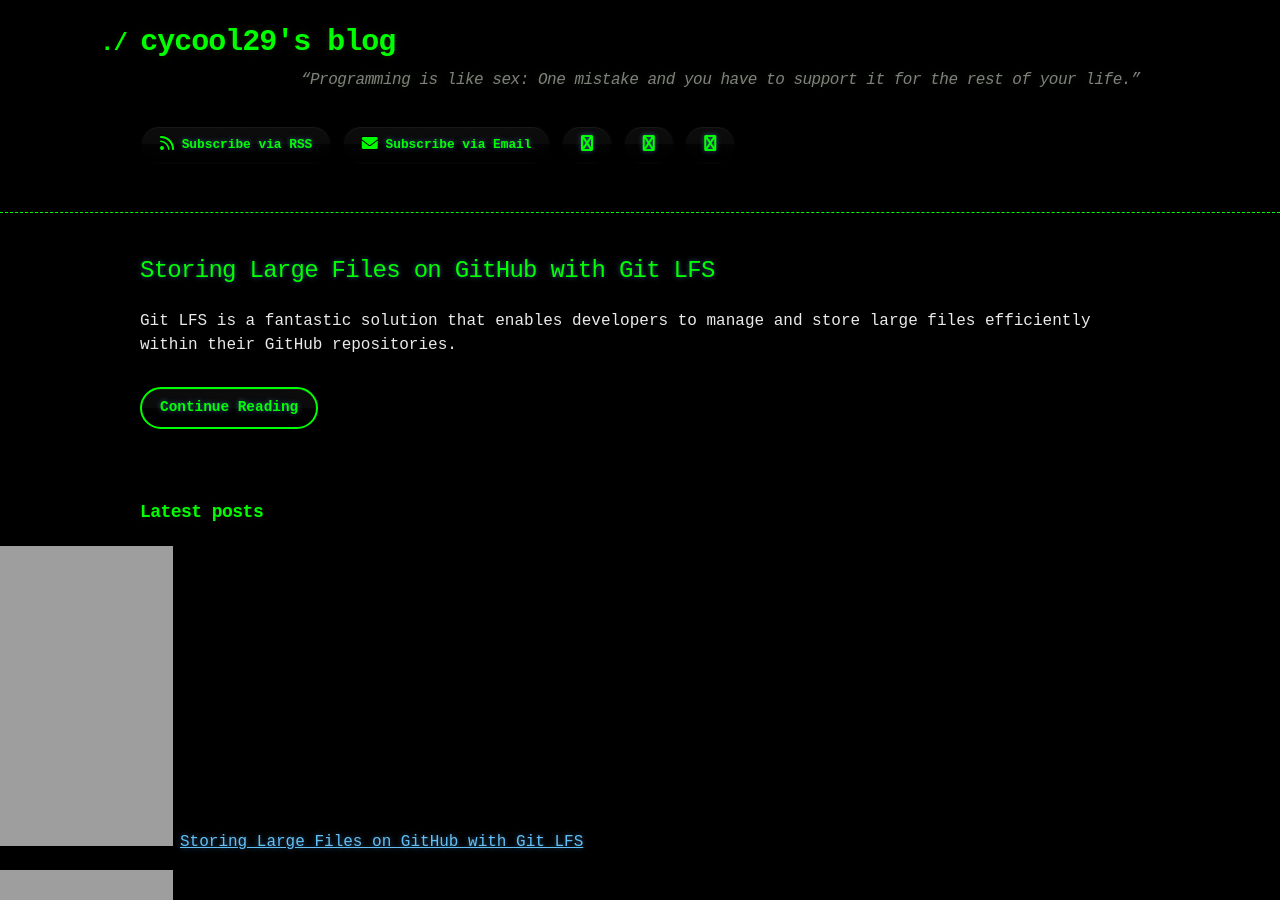
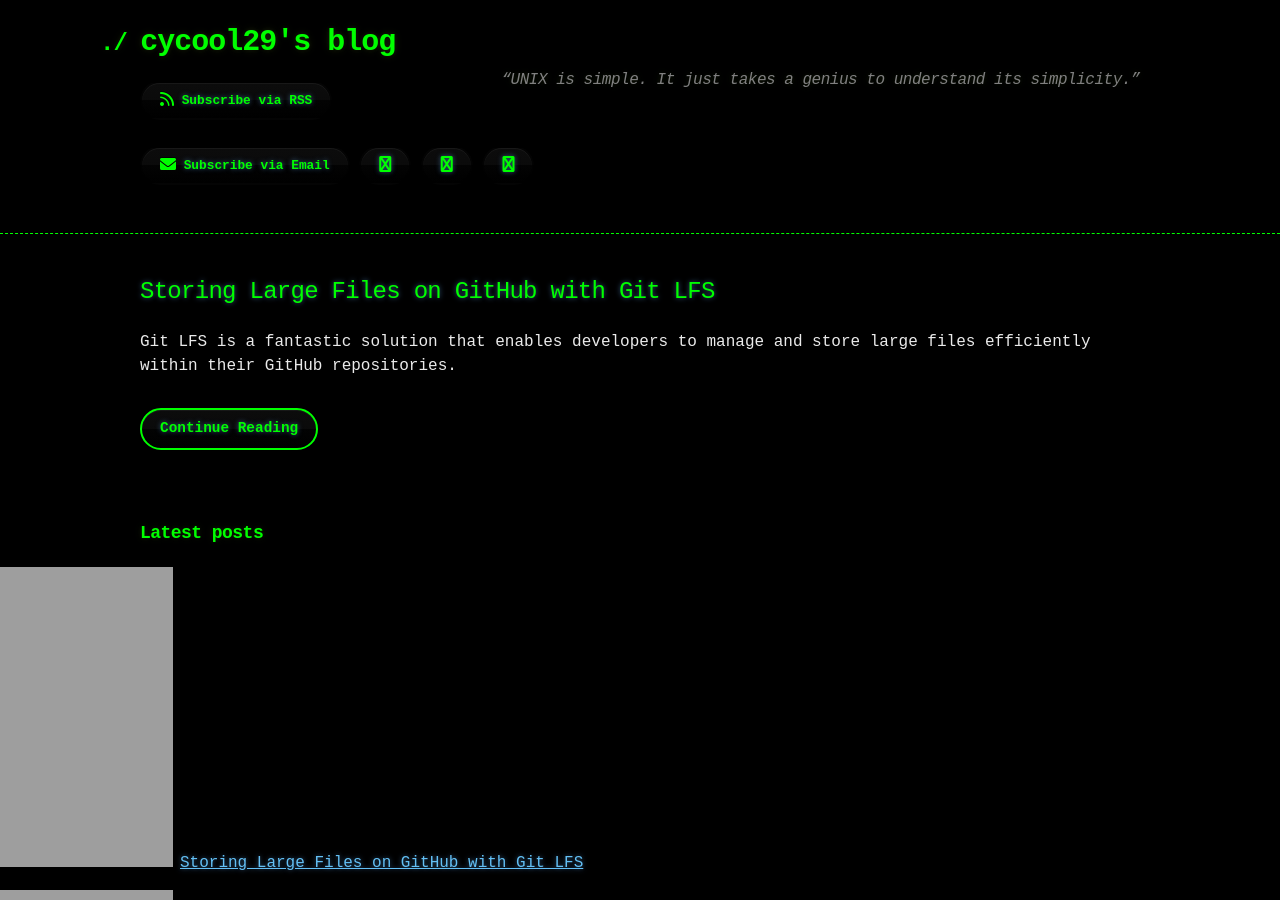
Before and after one commit to cycool29/cycool29.github.io, a Jekyll site: the page built from index.md, in a window 1280 px wide and 900 px high. Built offline with Jekyll 4.4.1, drawn with Linux system fonts in a browser that asks for light colours; a style sheet for code colours, icons or effects is not loaded.

Commit message:
Update quotes

```diff
--- a/_config.yml
+++ b/_config.yml
@@ -1,5 +1,5 @@
 title: cycool29's blog
-description: "“Programming is like sex: One mistake and you have to support it for the rest of your life.” "
+description: "“UNIX is simple. It just takes a genius to understand its simplicity.” "
 bio: A high school student. Intermediate in Python, Git, Bash. Learning JavaScript. He/Him. "
 author: cycool29
 url: https://cycool29.github.io
```
